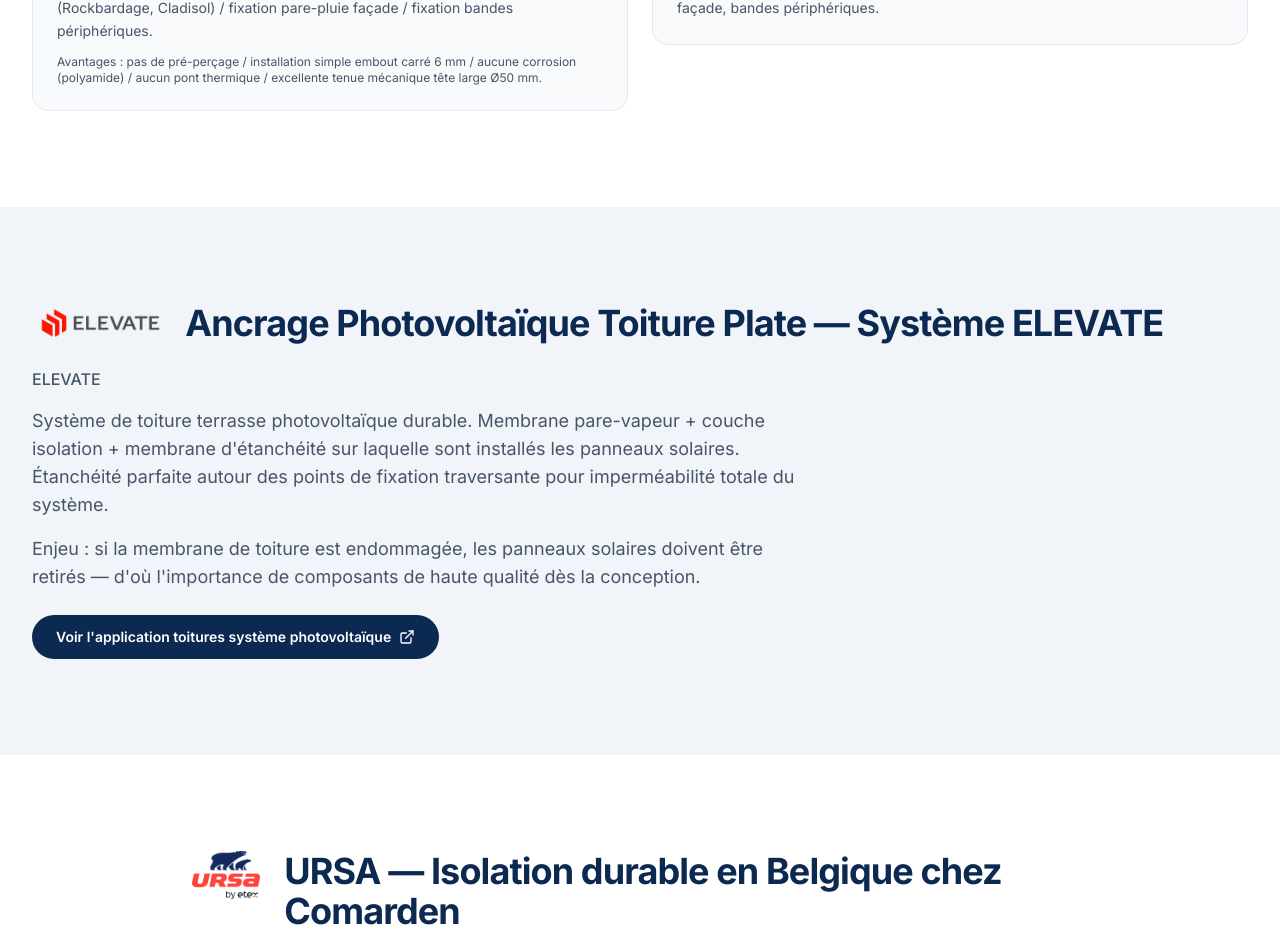
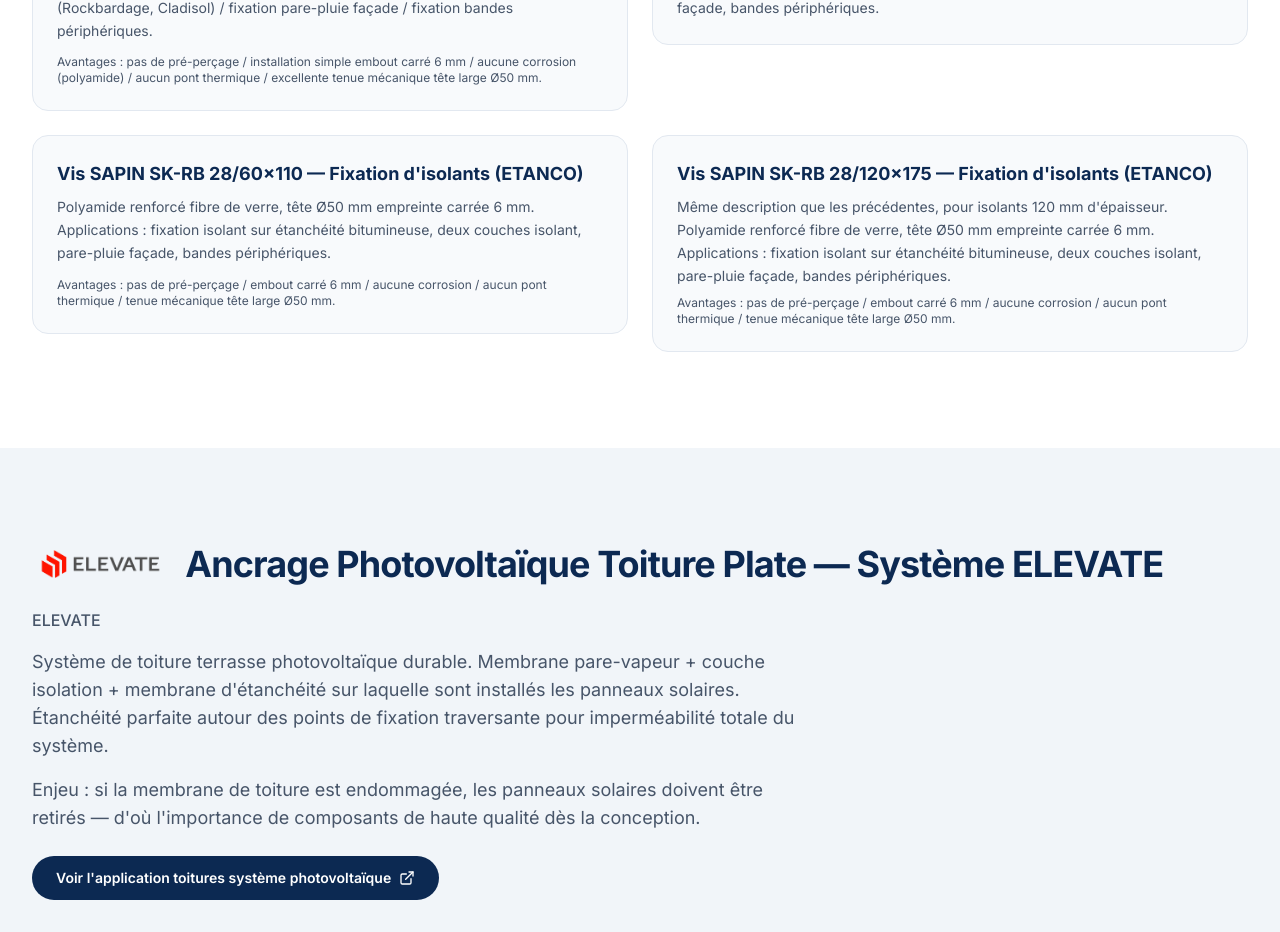
Before and after one commit to FlorianInnovationline/comarden, a Next.js app: page /produits/isolation in a window 1280 px wide. Shown: the part 2960-3892 px from the top of the page. Built offline with nearby package versions, Linux system fonts and the light colour scheme.

Commit message:
Initial deploy

```diff
--- a/app/produits/isolation/page.tsx
+++ b/app/produits/isolation/page.tsx
@@ -307,6 +307,24 @@
                 </p>
               </div>
             </Reveal>
+            <Reveal delay={300}>
+              <div className="bg-slate-50 rounded-2xl p-6 border border-slate-200">
+                <h3 className="text-lg font-bold text-primary mb-2">Vis SAPIN SK-RB 28/60×110 — Fixation d&apos;isolants (ETANCO)</h3>
+                <p className="text-sm text-slate-600 leading-relaxed mb-3">
+                  Polyamide renforcé fibre de verre, tête Ø50 mm empreinte carrée 6 mm. Applications : fixation isolant sur étanchéité bitumineuse, deux couches isolant, pare-pluie façade, bandes périphériques.
+                </p>
+                <p className="text-xs text-slate-600">Avantages : pas de pré-perçage / embout carré 6 mm / aucune corrosion / aucun pont thermique / tenue mécanique tête large Ø50 mm.</p>
+              </div>
+            </Reveal>
+            <Reveal delay={400}>
+              <div className="bg-slate-50 rounded-2xl p-6 border border-slate-200">
+                <h3 className="text-lg font-bold text-primary mb-2">Vis SAPIN SK-RB 28/120×175 — Fixation d&apos;isolants (ETANCO)</h3>
+                <p className="text-sm text-slate-600 leading-relaxed">
+                  Même description que les précédentes, pour isolants 120 mm d&apos;épaisseur. Polyamide renforcé fibre de verre, tête Ø50 mm empreinte carrée 6 mm. Applications : fixation isolant sur étanchéité bitumineuse, deux couches isolant, pare-pluie façade, bandes périphériques.
+                </p>
+                <p className="text-xs text-slate-600 mt-2">Avantages : pas de pré-perçage / embout carré 6 mm / aucune corrosion / aucun pont thermique / tenue mécanique tête large Ø50 mm.</p>
+              </div>
+            </Reveal>
           </div>
         </div>
       </section>
--- a/next.config.js
+++ b/next.config.js
@@ -13,6 +13,17 @@
     return [
       {
         source: '/services',
+        headers: [
+          { key: 'Cache-Control', value: 'no-store, no-cache, must-revalidate, proxy-revalidate' },
+          { key: 'CDN-Cache-Control', value: 'no-store' },
+          { key: 'Vercel-CDN-Cache-Control', value: 'no-store' },
+          { key: 'Surrogate-Control', value: 'no-store' },
+          { key: 'Pragma', value: 'no-cache' },
+          { key: 'Expires', value: '0' },
+        ],
+      },
+      {
+        source: '/actu',
         headers: [
           { key: 'Cache-Control', value: 'no-store, no-cache, must-revalidate, proxy-revalidate' },
           { key: 'CDN-Cache-Control', value: 'no-store' },
```
